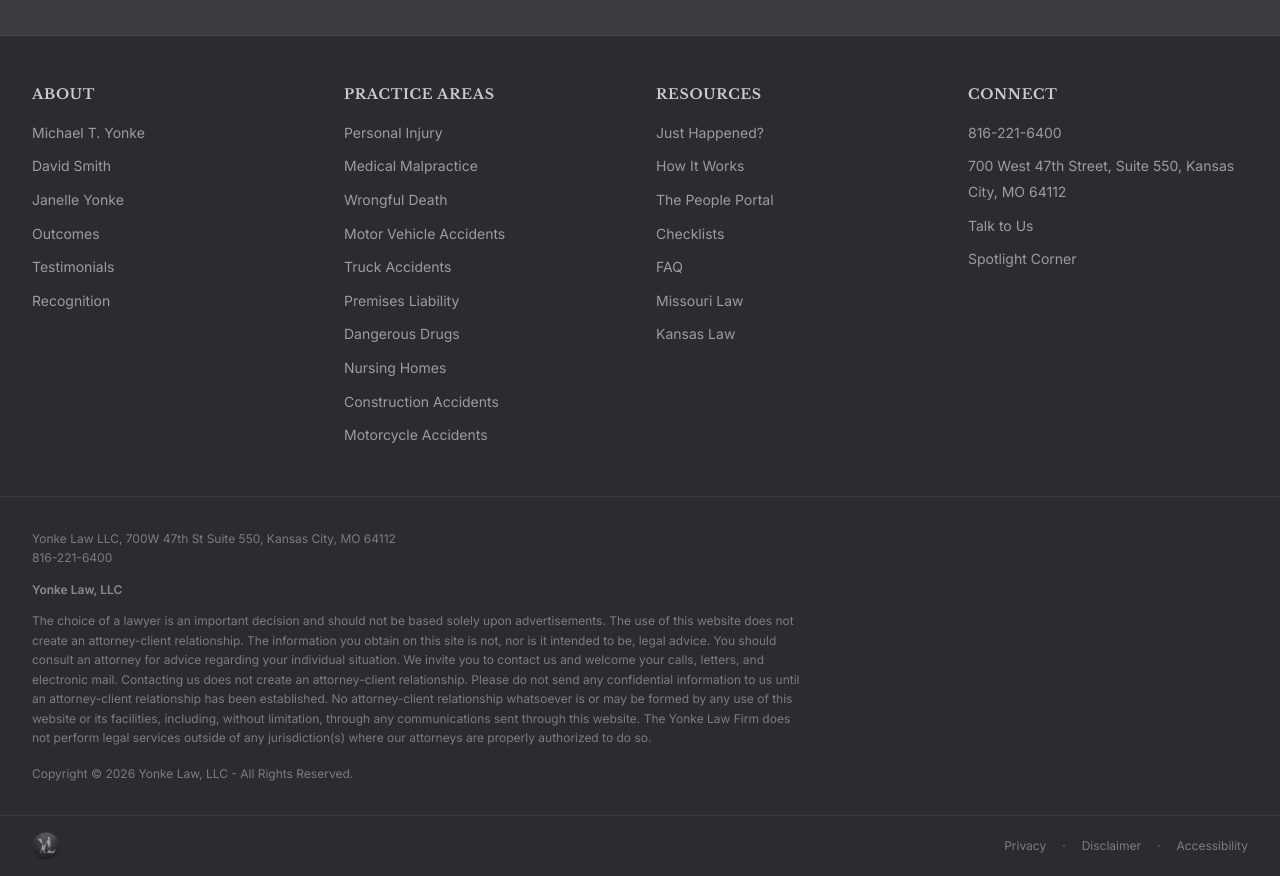
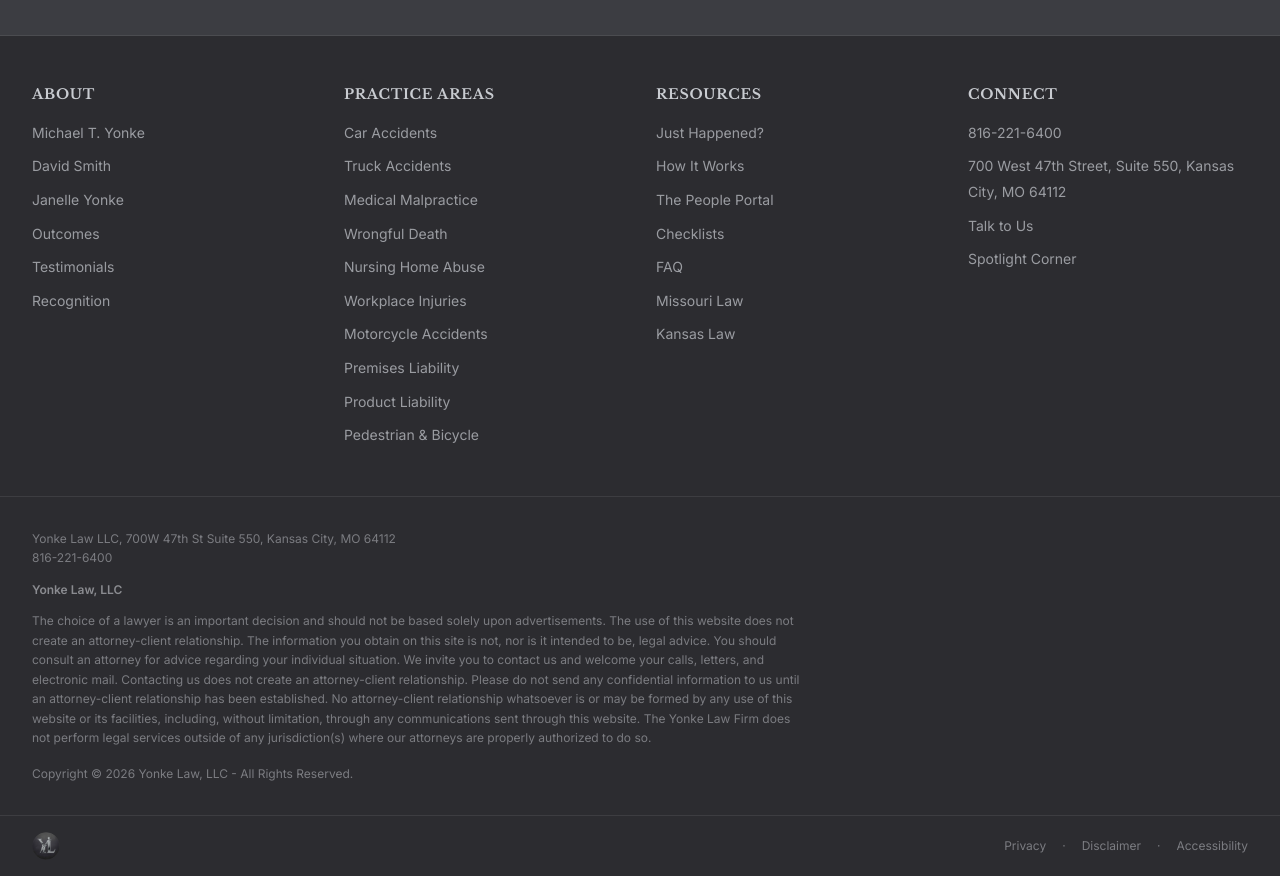
Before and after one commit to GreenBrahma/yonke-law-website, a Next.js app: page / in a window 1280 px wide. Shown: the part 7040-7916 px from the top of the page. Built offline with nearby package versions, Linux system fonts and the light colour scheme.

Commit message:
Wire footer practice area links to individual detail pages

```diff
--- a/components/Footer.tsx
+++ b/components/Footer.tsx
@@ -30,16 +30,16 @@ const FOOTER_COLUMNS = {
   practiceAreas: {
     heading: "Practice Areas",
     links: [
-      { label: "Personal Injury", href: "/what-we-handle" },
-      { label: "Medical Malpractice", href: "/what-we-handle" },
-      { label: "Wrongful Death", href: "/what-we-handle" },
-      { label: "Motor Vehicle Accidents", href: "/what-we-handle" },
-      { label: "Truck Accidents", href: "/what-we-handle" },
-      { label: "Premises Liability", href: "/what-we-handle" },
-      { label: "Dangerous Drugs", href: "/what-we-handle" },
-      { label: "Nursing Homes", href: "/what-we-handle" },
-      { label: "Construction Accidents", href: "/what-we-handle" },
-      { label: "Motorcycle Accidents", href: "/what-we-handle" },
+      { label: "Car Accidents", href: "/what-we-handle/car-accidents" },
+      { label: "Truck Accidents", href: "/what-we-handle/truck-accidents" },
+      { label: "Medical Malpractice", href: "/what-we-handle/medical-malpractice" },
+      { label: "Wrongful Death", href: "/what-we-handle/wrongful-death" },
+      { label: "Nursing Home Abuse", href: "/what-we-handle/nursing-home-abuse" },
+      { label: "Workplace Injuries", href: "/what-we-handle/workplace-injuries" },
+      { label: "Motorcycle Accidents", href: "/what-we-handle/motorcycle-accidents" },
+      { label: "Premises Liability", href: "/what-we-handle/premises-liability" },
+      { label: "Product Liability", href: "/what-we-handle/product-liability" },
+      { label: "Pedestrian & Bicycle", href: "/what-we-handle/pedestrian-bicycle" },
     ],
   },
   resources: {
```
